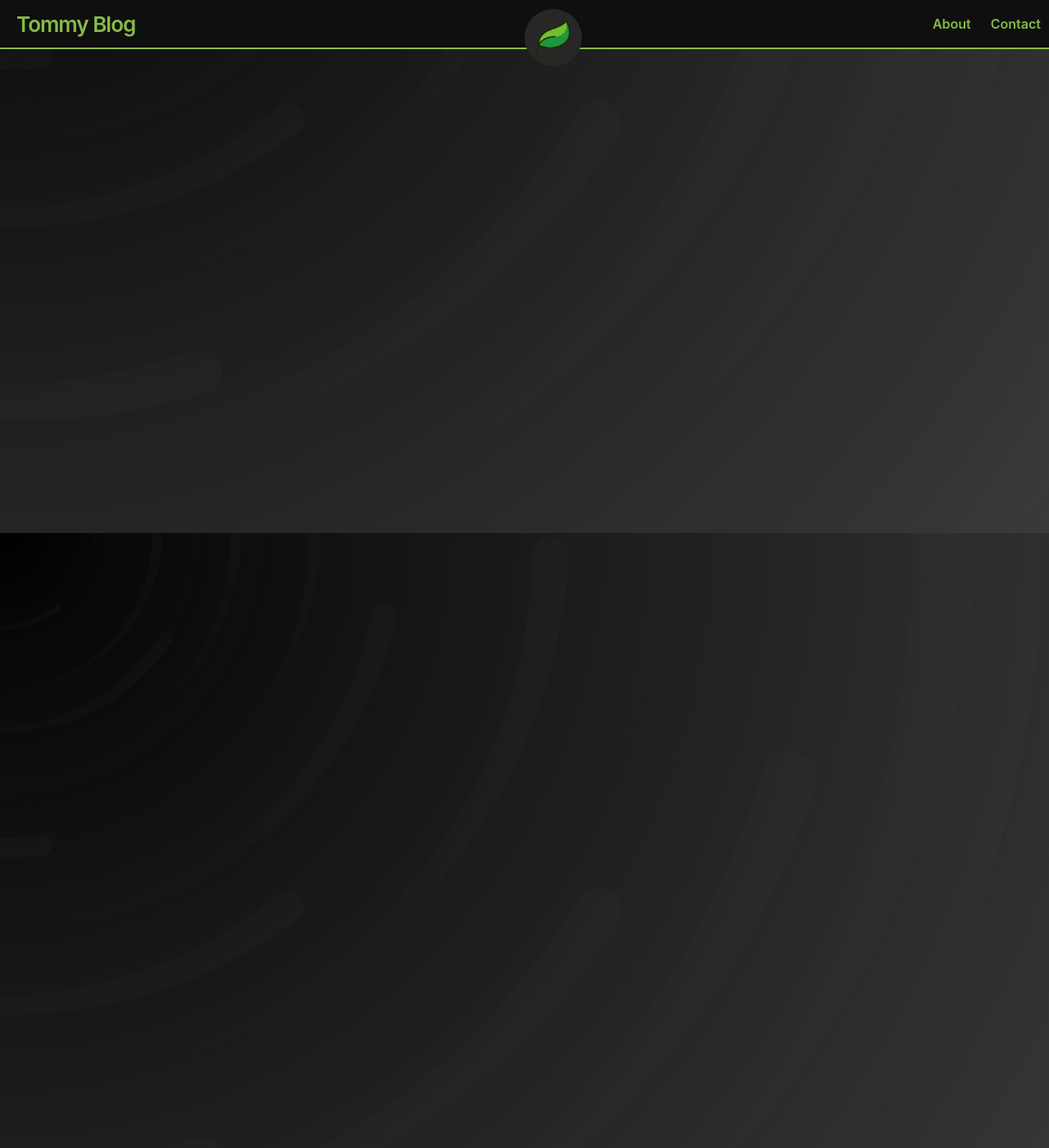
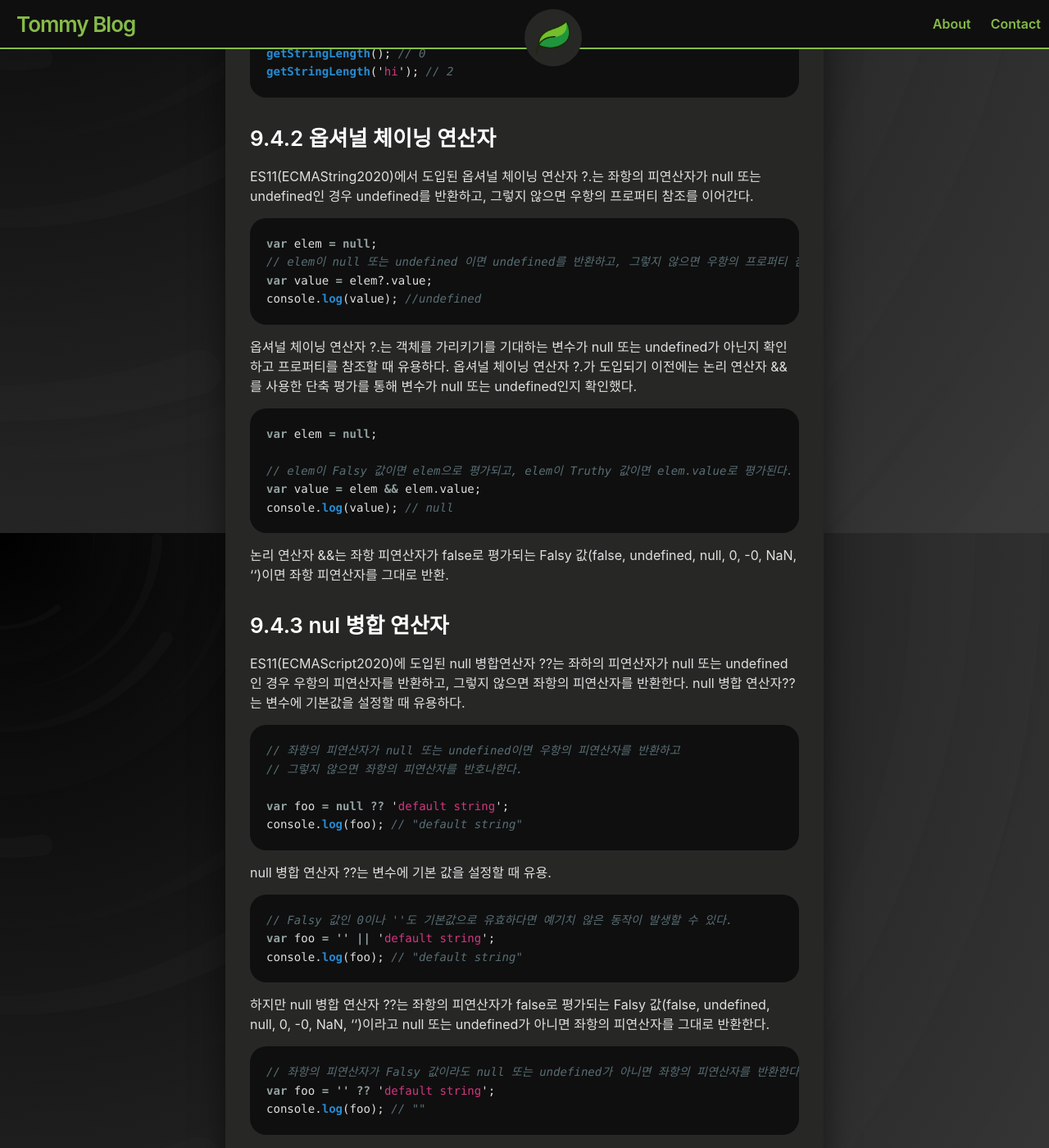
Before and after one commit to ainochi-kor/ainochi-kor.github.io, a Jekyll site: the page built from _posts/ModernJS/2021-05-03-09장_타입 변환과 단축 평가.md, in a window 1280 px wide and 1400 px high, scrolled down 3190 px. Shown: the whole window at 82% size. Built offline with Jekyll 4.4.1, drawn with Linux system fonts in a browser that asks for light colours; a script that is not in the unit is left out; some of the changed text lies outside the part shown.

Commit message:
modified by Tommy 9장 타입 변환과 단축 평가

````diff
--- a/_posts/ModernJS/2021-05-03-09장_타입 변환과 단축 평가.md
+++ b/_posts/ModernJS/2021-05-03-09장_타입 변환과 단축 평가.md
@@ -41,3 +41,111 @@ title: 09장 타입 변환과 단축 평가
 
 ### 9.3.1 문자열 타입으로 변환
 - String 생성자 함수를 new 연산자 없이 호출하는 방법
+- Object.prototype.toString 메서드를 사용하는 방법
+- 문자열 연결 연산자를 이용하는 방법
+
+### 9.3.2 숫자 타입으로 변환
+- Number 생성자 함수를 new 연산자 없이 호출하는 방법
+- parseInt, parseFloat 함수를 사용하는 방법
+- +단항 산술 연산자를 이용하는 방법
+- *산술 연산자를 이용하는 방법
+
+### 9.3.3 불리언 타입으로 변환
+- Boolean 생성자 함수를 new 연산자 없이 호출하는 방법
+- !부정 논리 연산자를 두번 사용하는 방법
+
+## 9.4 단축 평가
+
+### 9.4.1 논리 연산자를 사용한 단축 평가
+논리곱(&&)연산자는 두 개의 피연산자가 모두 true로 평가될 때, true를 반환한다.
+논리곱 연산자는 좌항에서 우항으로 평가가 진행된다.
+논리곱 연산자는 논리 연산의 결과를 결정하는 두 번째 피연산자 문자열을 그대로 반환한다.
+``` js
+'Cat' && 'Dog' // "Dog"
+```
+
+논리합(||) 연산자는 두 개의 피연산자 중 하나만 true로 평가되어도 true로 반환한다.
+논리합 연산자도 좌항에서 우항으로 평가가 진행된다.
+논리 연산의 결과를 결정한 첫 번째 피연산자 문자열을 그대로 반환한다.
+``` js
+'Cat'||'Dog' // "Cat"
+```
+
+이처럼 논리 연산의 결과를 결정하는 피연산자를 타입 변환하지 않고 그대로 반환한다.
+이를 단축 평가라 한다. 단축 평가는 표현식을 평가하는 도중에 평가결과가 확정된 경우 나머지 평가 과정을 생략하는 것을 말한다.
+
+단축 평가는 다음과 같은 상황에서 유용하게 사용된다.
+
+#### 객체를 가리키기를 기대하는 변수가 null 또는 undefined가 아닌지 확인하고 프로퍼티를 참조할 때
+: 객체는 키와 값으로 구성된 프로퍼티의 집합이다. 만약 객체를 가리키기를 기대하는 변수의 값이 객체가 아니라 null 또는 undefined 일 경우 객체의 프로퍼티를 참조하면 타입 에러가 발생하여 프로그램이 강제 종료가 되는데 단축 평가를 사용하면 에러가 발생하지 않도록 할 수 있다.
+
+``` js
+var elem = null;
+var value = elem && elem.value; // -> null
+```
+
+#### 함수 매개 변수에 기본 값을 설정할 때
+: 함수를 호출할 때 인수를 전달하지 않으면 매개변수에는 undefined가 할당된다. 이때 단축 평가를 사용해 매개변수의 기본값을 설정하면 undefined로 인해 발생할 수 있는 에러를 방지할 수 있다.
+
+``` js
+function getStringLength(str) {
+  str = str || '';
+  return str.length;
+}
+
+getStringLength(); // 0
+getStringLength('hi'); // 2
+
+// ES6의 매개변수의 기본값 설정
+function getStringLength(str = '') {
+  return str.length;
+}
+
+getStringLength(); // 0
+getStringLength('hi'); // 2
+```
+
+### 9.4.2 옵셔널 체이닝 연산자
+ES11(ECMAString2020)에서 도입된 옵셔널 체이닝 연산자 ?.는 좌항의 피연산자가 null 또는 undefined인 경우 undefined를 반환하고, 그렇지 않으면 우항의 프로퍼티 참조를 이어간다.
+``` js
+var elem = null;
+// elem이 null 또는 undefined 이면 undefined를 반환하고, 그렇지 않으면 우항의 프로퍼티 참조를 이어간다.
+var value = elem?.value;
+console.log(value); //undefined
+```
+
+옵셔널 체이닝 연산자 ?.는 객체를 가리키기를 기대하는 변수가 null 또는 undefined가 아닌지 확인하고 프로퍼티를 참조할 때 유용하다. 옵셔널 체이닝 연산자 ?.가 도입되기 이전에는 논리 연산자 &&를 사용한 단축 평가를 통해 변수가 null 또는 undefined인지 확인했다.
+
+```js
+var elem = null;
+
+// elem이 Falsy 값이면 elem으로 평가되고, elem이 Truthy 값이면 elem.value로 평가된다.
+var value = elem && elem.value;
+console.log(value); // null
+```
+
+논리 연산자 &&는 좌항 피연산자가 false로 평가되는 Falsy 값(false, undefined, null, 0, -0, NaN, '')이면 좌항 피연산자를 그대로 반환.
+
+### 9.4.3 nul 병합 연산자
+ES11(ECMAScript2020)에 도입된 null 병합연산자 ??는 좌하의 피연산자가 null 또는 undefined인 경우 우항의 피연산자를 반환하고, 그렇지 않으면 좌항의 피연산자를 반환한다. null 병합 연산자??는 변수에 기본값을 설정할 때 유용하다.
+
+``` js
+// 좌항의 피연산자가 null 또는 undefined이면 우항의 피연산자를 반환하고
+// 그렇지 않으면 좌항의 피연산자를 반호나한다.
+
+var foo = null ?? 'default string';
+console.log(foo); // "default string"
+```
+null 병합 연산자 ??는 변수에 기본 값을 설정할 때 유용.
+
+``` js
+// Falsy 값인 0이나 ''도 기본값으로 유효하다면 예기치 않은 동작이 발생할 수 있다.
+var foo = '' || 'default string';
+console.log(foo); // "default string"
+```
+하지만 null 병합 연산자 ??는 좌항의 피연산자가 false로 평가되는 Falsy 값(false, undefined, null, 0, -0, NaN, '')이라고 null 또는 undefined가 아니면 좌항의 피연산자를 그대로 반환한다.
+``` js
+// 좌항의 피연산자가 Falsy 값이라도 null 또는 undefined가 아니면 좌항의 피연산자를 반환한다.
+var foo = '' ?? 'default string';
+console.log(foo); // ""
+```
````
